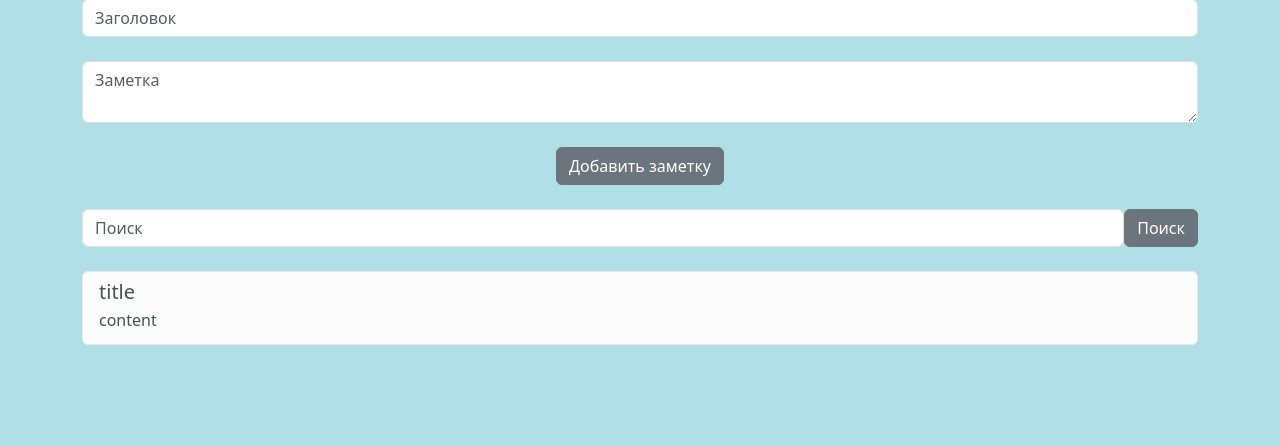
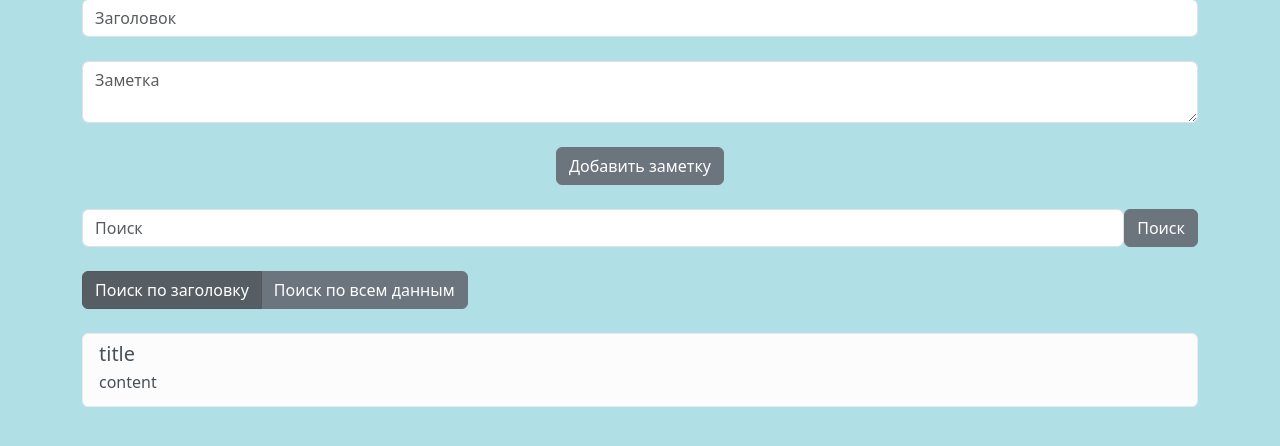
Before and after one commit to userownmaa/NotesWebProject, a Flask app: page /notes in a window 1280 px wide. Shown: the part 137-583 px from the top of the page. Run offline with Flask 3, Linux system fonts and the light colour scheme; a user stored in the database is signed in; data comes from the database, SQL or seed files in the repository; both versions use the stored data as it was after the commit; some libraries are stand-ins or nearby versions.

Commit message:
search box update

```diff
--- a/templates/notes.html
+++ b/templates/notes.html
@@ -36,6 +36,15 @@
   <button class="btn btn-secondary" type="send">Поиск</button>
 </form>
 <br />
+<div class="btn-group" role="group" aria-label="Basic radio toggle button group">
+  <input type="radio" class="btn-check" name="btnradio" id="btnradio1" autocomplete="off" checked>
+  <label class="btn btn-secondary" for="btnradio1">Поиск по заголовку</label>
+
+  <input type="radio" class="btn-check" name="btnradio" id="btnradio2" autocomplete="off">
+  <label class="btn btn-secondary" for="btnradio2">Поиск по всем данным</label>
+</div>
+<br />
+<br />
 <div class="list-group">
   {% for note in notes %}
   <a href="#" class="list-group-item list-group-item-light">
```
Also changed, not shown: db/blogs.db.
